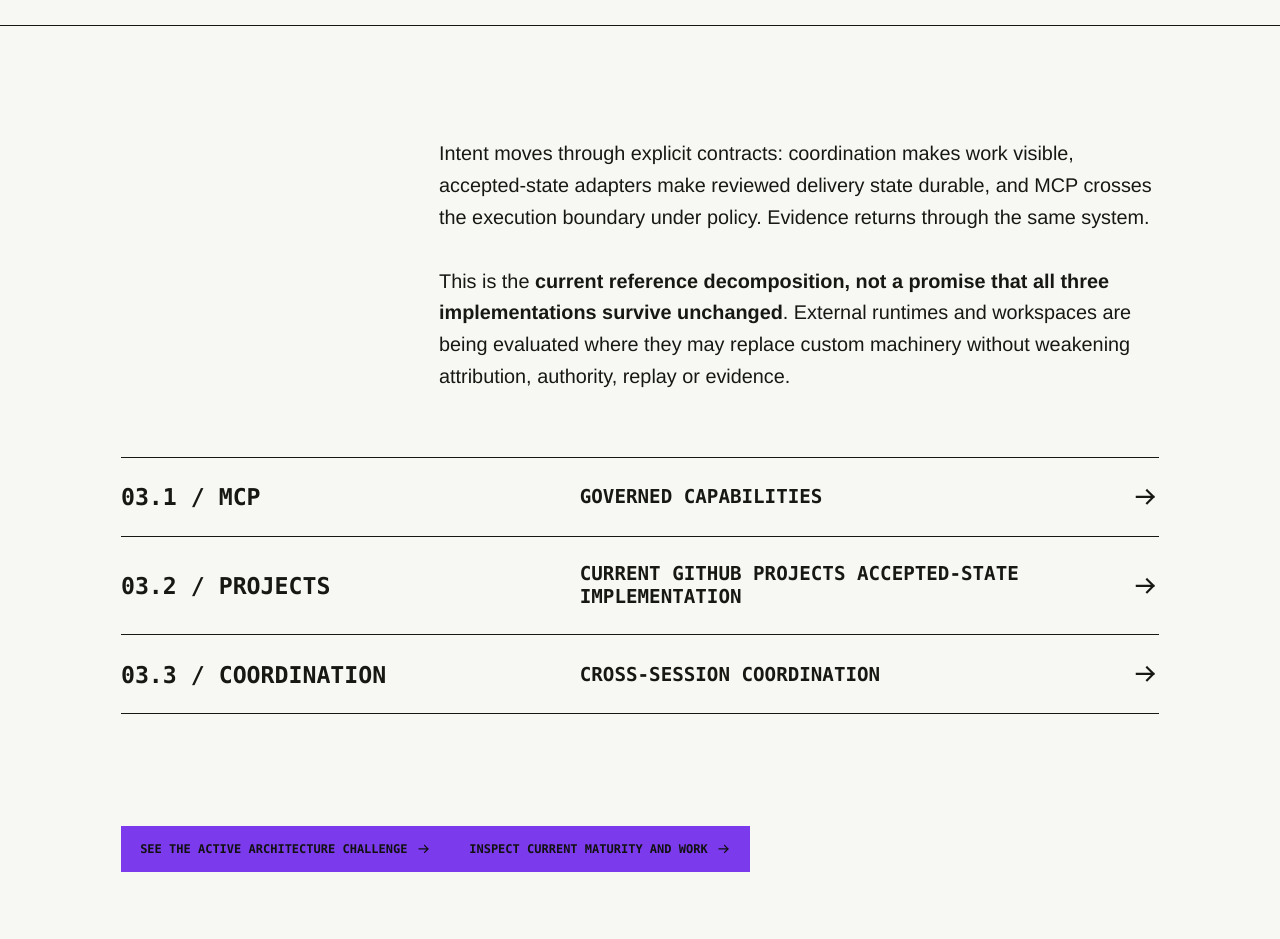
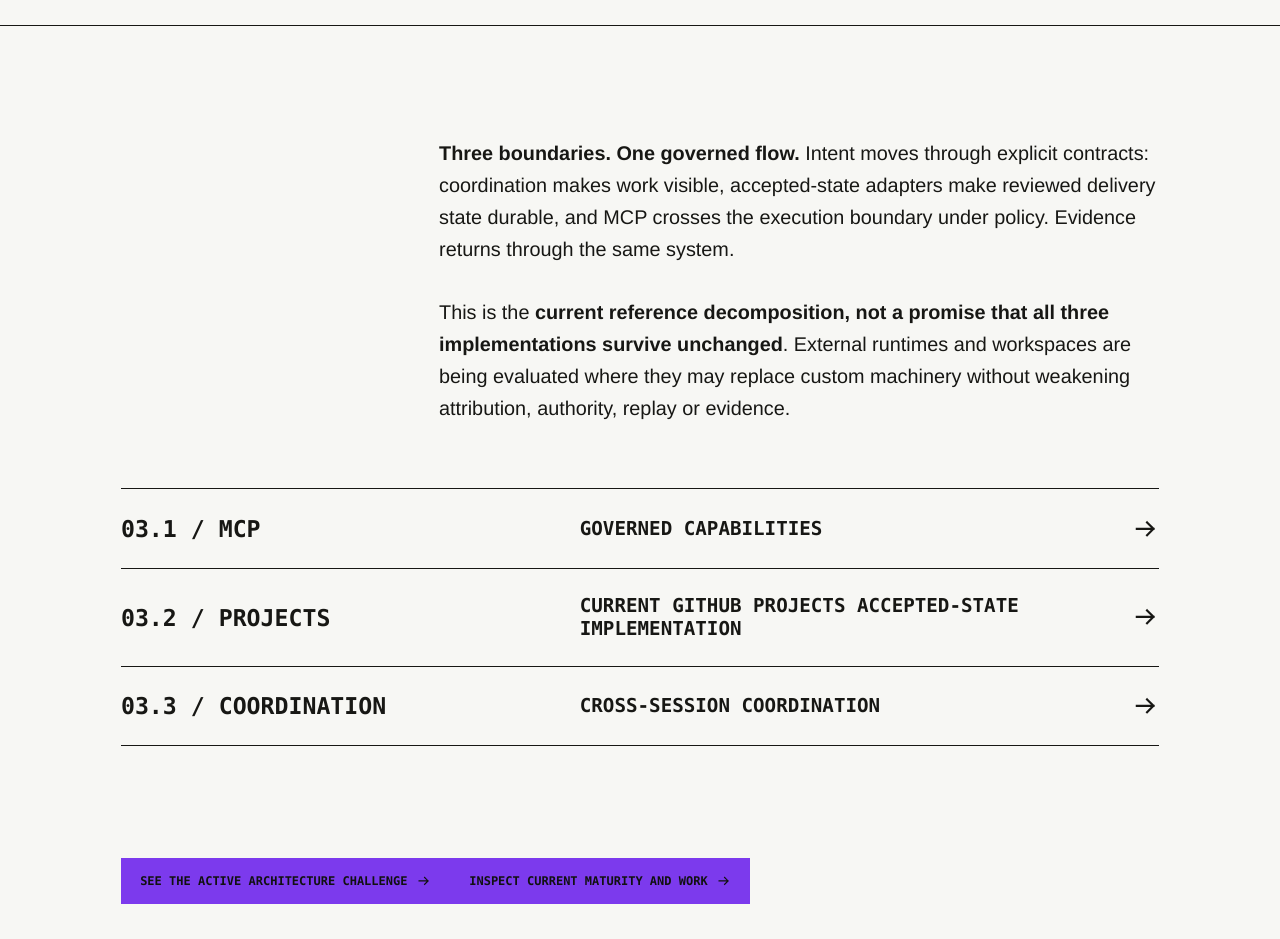
Before and after one commit to nomed/nomed.github.io, a Next.js app: page /system in a window 1280 px wide. Shown: the part 900-1839 px from the top of the page. Built offline with nearby package versions, Linux system fonts and the light colour scheme.

Commit message:
test: retain established system copy marker

```diff
--- a/app/system/page.tsx
+++ b/app/system/page.tsx
@@ -22,7 +22,7 @@ export default function SystemPage() {
       lede="The accepted Yukh reference architecture currently separates execution authority, accepted delivery state and live coordination. The boundaries matter more than preserving any particular repository or implementation."
       accent="#7C3AED"
     >
-      <p>Intent moves through explicit contracts: coordination makes work visible, accepted-state adapters make reviewed delivery state durable, and MCP crosses the execution boundary under policy. Evidence returns through the same system.</p>
+      <p><strong>Three boundaries. One governed flow.</strong> Intent moves through explicit contracts: coordination makes work visible, accepted-state adapters make reviewed delivery state durable, and MCP crosses the execution boundary under policy. Evidence returns through the same system.</p>
       <p>This is the <strong>current reference decomposition, not a promise that all three implementations survive unchanged</strong>. External runtimes and workspaces are being evaluated where they may replace custom machinery without weakening attribution, authority, replay or evidence.</p>
       <ul className="system-index">
         {components.map(([index, name, responsibility, href]) => (
```
